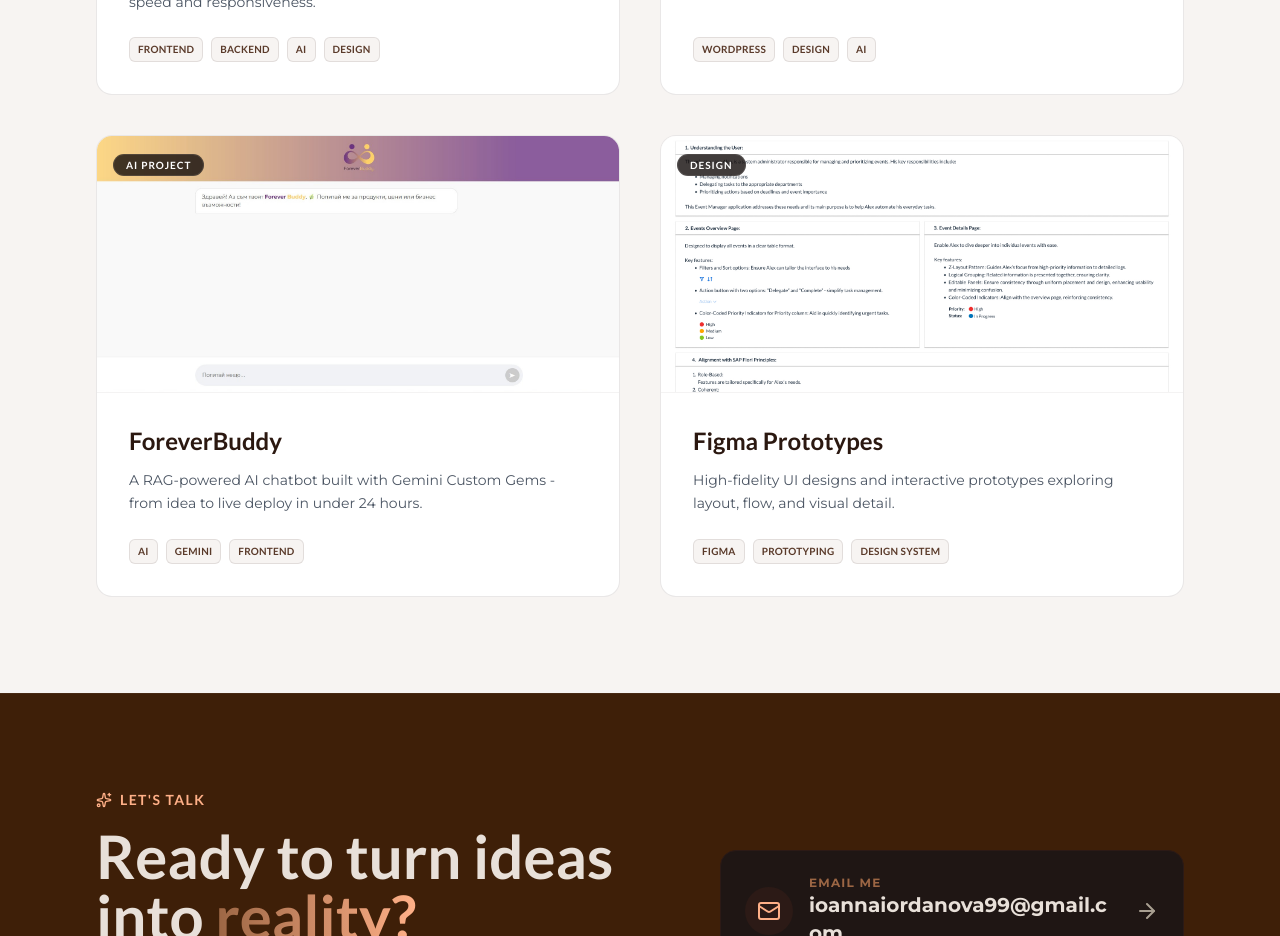
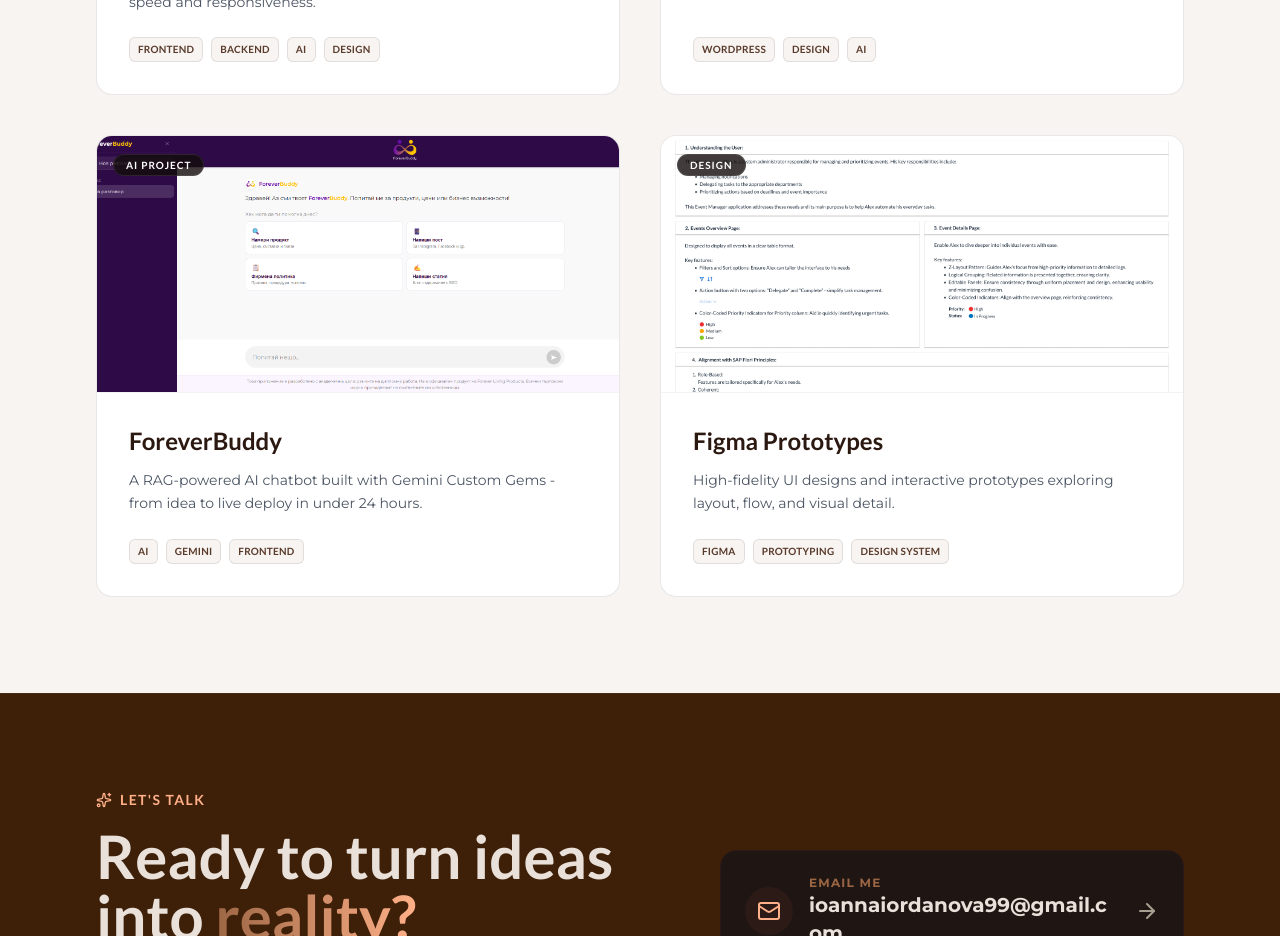
Before and after one commit to YoannaYordanovaa/portfolio-2025, a React (Vite) app: page / in a window 1280 px wide. Shown: the part 2900-3836 px from the top of the page. Built offline with nearby package versions, Linux system fonts and the light colour scheme.

Commit message:
28.08.2026

```diff
--- a/src/App.jsx
+++ b/src/App.jsx
@@ -25,7 +25,7 @@
     tags: ["AI", "Gemini", "Frontend"],
     link: "https://foreverbuddy.netlify.app/",
     type: "AI Project",
-    image: "foreverbuddy.jpg"
+    image: "foreverbuddy.png"
   },
   {
     title: "Figma Prototypes",
```
Also changed, not shown: public/foreverbuddy.jpg (deleted), public/foreverbuddy.png (added).
